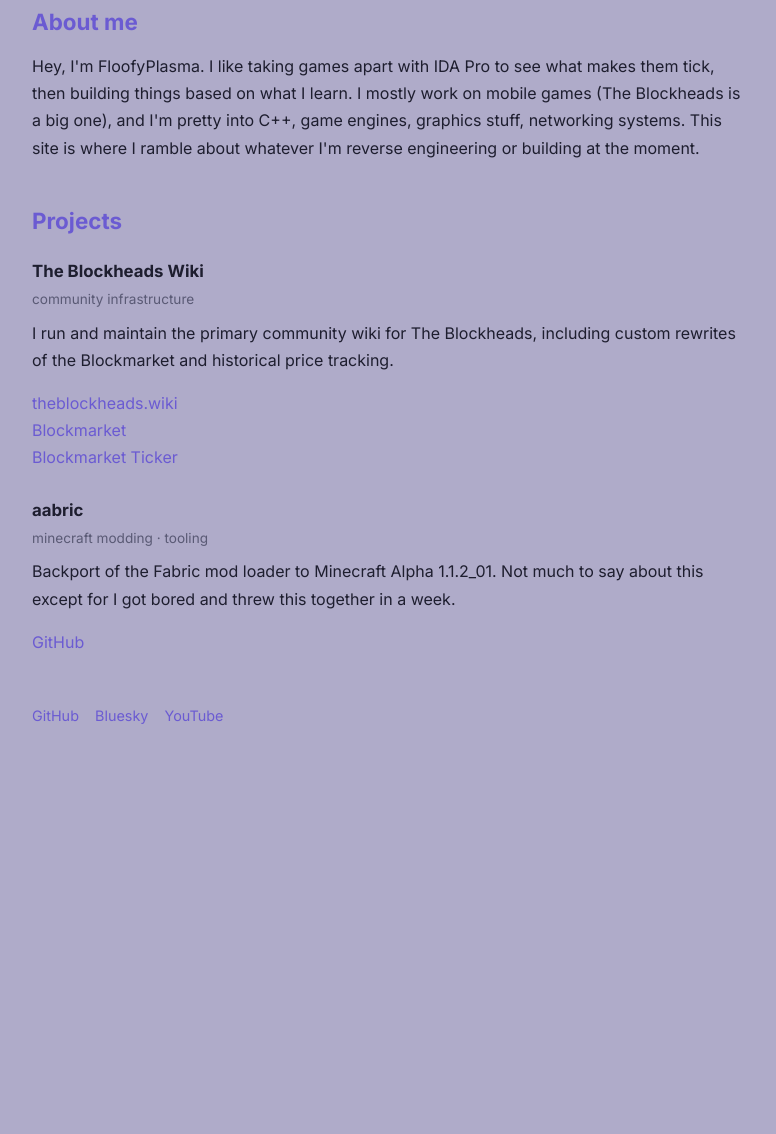
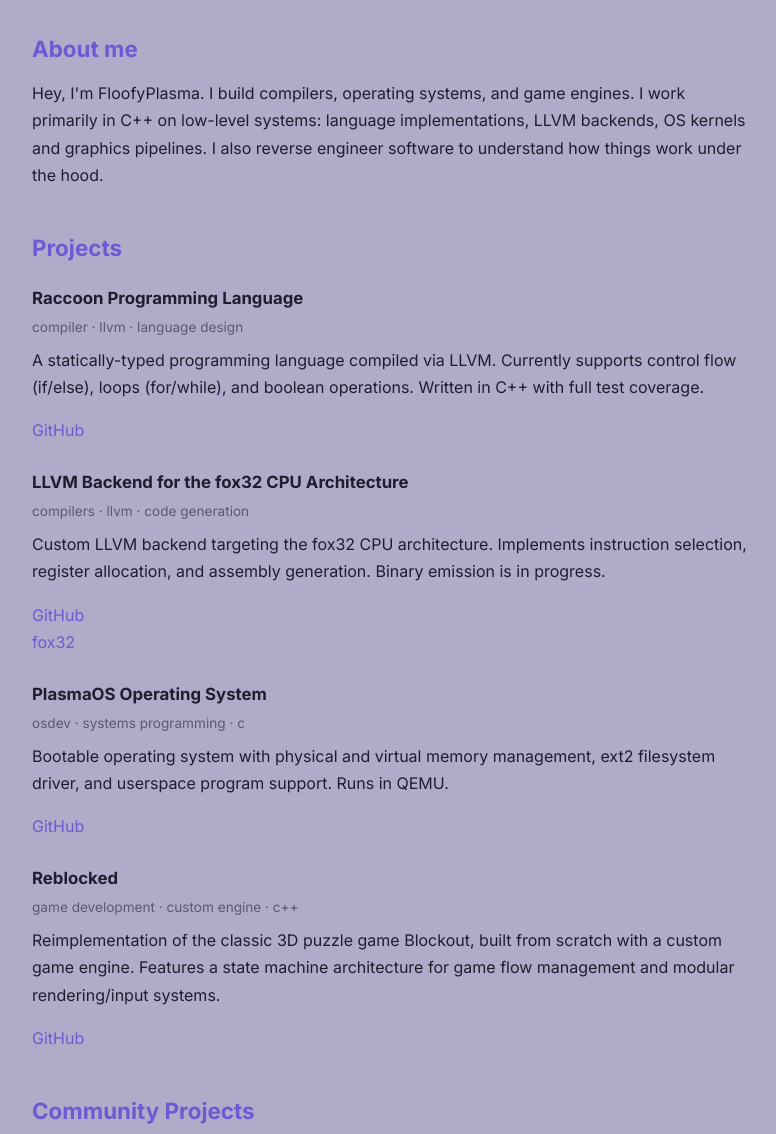
Before and after one commit to FloofyPlasma/floofyplasma.com, a plain HTML site: page index.html in a window 1280 px wide. Shown: the part 180-1314 px from the top of the page, without its empty margins (248-1024 px from the left). Before the commit the page ends 972 px from the top, so only its background shows below. Drawn offline with Linux system fonts and the light colour scheme.

Commit message:
add some more projects, rewrite about me

```diff
--- a/atom.xml
+++ b/atom.xml
@@ -2,7 +2,7 @@
 <feed xmlns="http://www.w3.org/2005/Atom">
 
   <title>FloofyPlasma</title>
-  <subtitle>Reverse engineering, game engines, and modding. Mostly things I find interesting.</subtitle>
+  <subtitle>Systems programmer building compilers, operating systems, and low-level tools. Interested in language design, OS development, and reverse engineering.</subtitle>
   <link href="https://floofyplasma.com/atom.xml" rel="self"/>
   <link href="https://floofyplasma.com/"/>
   <updated>2026-01-23T00:00:00Z</updated>
--- a/index.html
+++ b/index.html
@@ -21,18 +21,18 @@
 	<link rel="alternate" type="application/atom+xml" title="FloofyPlasma Atom Feed" href="/atom.xml"> -->
 
 	<!-- Meta Description -->
-	<meta name="description" content="Reverse engineering, game engines, and modding. Mostly things I find interesting.">
+	<meta name="description" content="Systems programmer building compilers, operating systems, and low-level tools. Interested in language design, OS development, and reverse engineering.">
 
 	<!-- Open Graph -->
 	<meta property="og:title" content="FloofyPlasma">
-	<meta property="og:description" content="Reverse engineering, game engines, and modding. Mostly things I find interesting.">
+	<meta property="og:description" content="Systems programmer building compilers, operating systems, and low-level tools. Interested in language design, OS development, and reverse engineering.">
 	<meta property="og:type" content="website">
 	<meta property="og:url" content="https://floofyplasma.com">
 
 	<!-- Twitter Card -->
 	<meta name="twitter:card" content="summary">
 	<meta name="twitter:title" content="FloofyPlasma">
-	<meta name="twitter:description" content="Reverse engineering, game engines, and modding. Mostly things I find interesting.">
+	<meta name="twitter:description" content="Systems programmer building compilers, operating systems, and low-level tools. Interested in language design, OS development, and reverse engineering.">
 </head>
 
 <body>
@@ -41,7 +41,7 @@
 <header>
 <h1>FloofyPlasma</h1>
 <p class="muted">
-	Reverse engineering, game engines, and modding. Mostly things I find interesting.
+	Systems programmer building compilers, operating systems, and low-level tools. Interested in language design, OS development, and reverse engineering.
 </p>
 <!--
 <nav>
@@ -54,10 +54,57 @@
 
 <h2>About me</h2>
 <p>
-	Hey, I'm FloofyPlasma. I like taking games apart with IDA Pro to see what makes them tick, then building things based on what I learn. I mostly work on mobile games (The Blockheads is a big one), and I'm pretty into C++, game engines, graphics stuff, networking systems. This site is where I ramble about whatever I'm reverse engineering or building at the moment.
+	Hey, I'm FloofyPlasma. I build compilers, operating systems, and game engines. I work primarily in C++ on low-level systems: language implementations, LLVM backends, OS kernels and graphics pipelines. I also reverse engineer software to understand how things work under the hood.
 </p>
 
 <h2>Projects</h2>
+
+<article class="project">
+    <h3>Raccoon Programming Language</h3>
+    <div class="meta">compiler · llvm · language design</div>
+    <p>
+        A statically-typed programming language compiled via LLVM. Currently supports control flow (if/else), loops (for/while), and boolean operations. Written in C++ with full test coverage.
+    </p>
+    <p>
+        <a href="https://github.com/floofyplasma/raccoon">GitHub</a>
+    </p>
+</article>
+
+<article class="project">
+    <h3>LLVM Backend for the fox32 CPU Architecture</h3>
+    <div class="meta">compilers · llvm · code generation</div>
+    <p>
+        Custom LLVM backend targeting the fox32 CPU architecture. Implements instruction selection, register allocation, and assembly generation. Binary emission is in progress.
+    </p>
+    <p>
+        <a href="https://github.com/floofyplasma/llvm-project-fox32">GitHub</a> <br>
+        <a href="https://github.com/fox32-arch/">fox32</a>
+    </p>
+</article>
+
+<article class="project">
+    <h3>PlasmaOS Operating System</h3>
+    <div class="meta">osdev · systems programming · c</div>
+    <p>
+        Bootable operating system with physical and virtual memory management, ext2 filesystem driver, and userspace program support. Runs in QEMU.
+    </p>
+    <p>
+        <a href="https://github.com/floofyplasma/PlasmaOS">GitHub</a>
+    </p>
+</article>
+
+<article class="project">
+    <h3>Reblocked</h3>
+    <div class="meta">game development · custom engine · c++</div>
+    <p>
+        Reimplementation of the classic 3D puzzle game Blockout, built from scratch with a custom game engine. Features a state machine architecture for game flow management and modular rendering/input systems.
+    </p>
+    <p>
+        <a href="https://github.com/floofyplasma/Reblocked">GitHub</a>
+    </p>
+</article>
+
+<h2>Community Projects</h2>
 
 <article class="project">
 	<h3>The Blockheads Wiki</h3>
@@ -69,17 +116,6 @@
 	<a href="https://theblockheads.wiki">theblockheads.wiki</a> <br>
 		<a href="https://theblockheads.wiki/Blockmarket">Blockmarket</a> <br>
 		<a href="https://theblockheads.wiki/BlockmarketTicker">Blockmarket Ticker</a>
-	</p>
-</article>
-
-<article class="project">
-	<h3>aabric</h3>
-	<div class="meta">minecraft modding · tooling</div>
-	<p>
-		Backport of the Fabric mod loader to Minecraft Alpha 1.1.2_01. Not much to say about this except for I got bored and threw this together in a week.
-	</p>
-	<p>
-		<a href="https://github.com/FloofyPlasma/aabric-example-mod">GitHub</a>
 	</p>
 </article>
 
```
